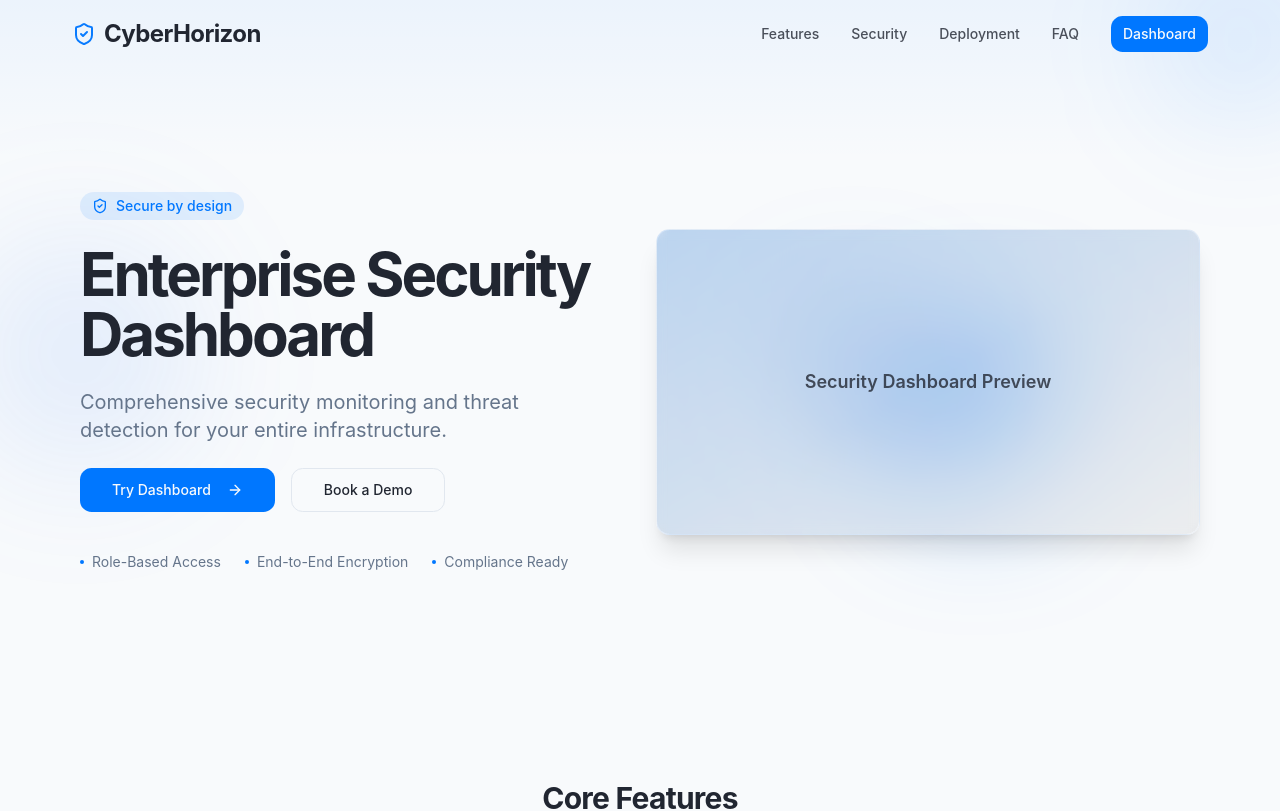
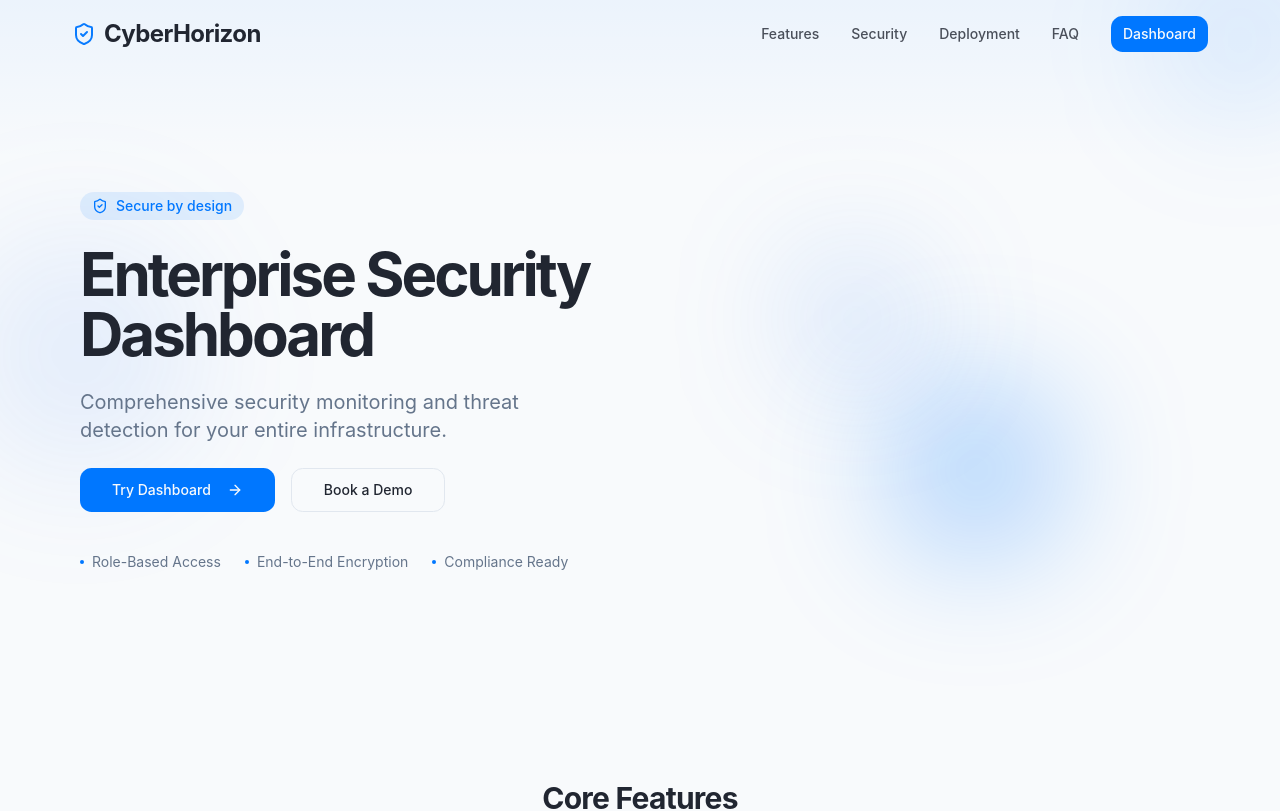
Before and after one commit to gaurav7901/securehorizon, a React (Vite) app: page / in a window 1280 px wide. Shown: the top 811 px of the page. Built offline with nearby package versions, Linux system fonts and the light colour scheme.

Commit message:
Remove Security Dashboard preview
Remove the preview image from the hero section.

```diff
--- a/src/components/hero-section.tsx
+++ b/src/components/hero-section.tsx
@@ -63,13 +63,6 @@ export function HeroSection() {
             transition={{ duration: 0.6, delay: 0.2 }}
             className="relative"
           >
-            {/* Hero image or illustration would go here */}
-            <div className="aspect-video rounded-lg bg-gradient-to-br from-primary/20 via-primary/10 to-background border border-border/50 overflow-hidden shadow-xl">
-              <div className="h-full w-full bg-black/5 backdrop-blur-sm flex items-center justify-center">
-                <div className="text-lg font-semibold text-foreground/80">Security Dashboard Preview</div>
-              </div>
-            </div>
-
             {/* Decorative elements */}
             <div className="absolute -z-10 top-1/3 right-1/4 h-44 w-44 bg-primary/30 rounded-full blur-3xl"></div>
             <div className="absolute -z-10 bottom-1/3 left-1/4 h-32 w-32 bg-blue-500/20 rounded-full blur-3xl"></div>
```
